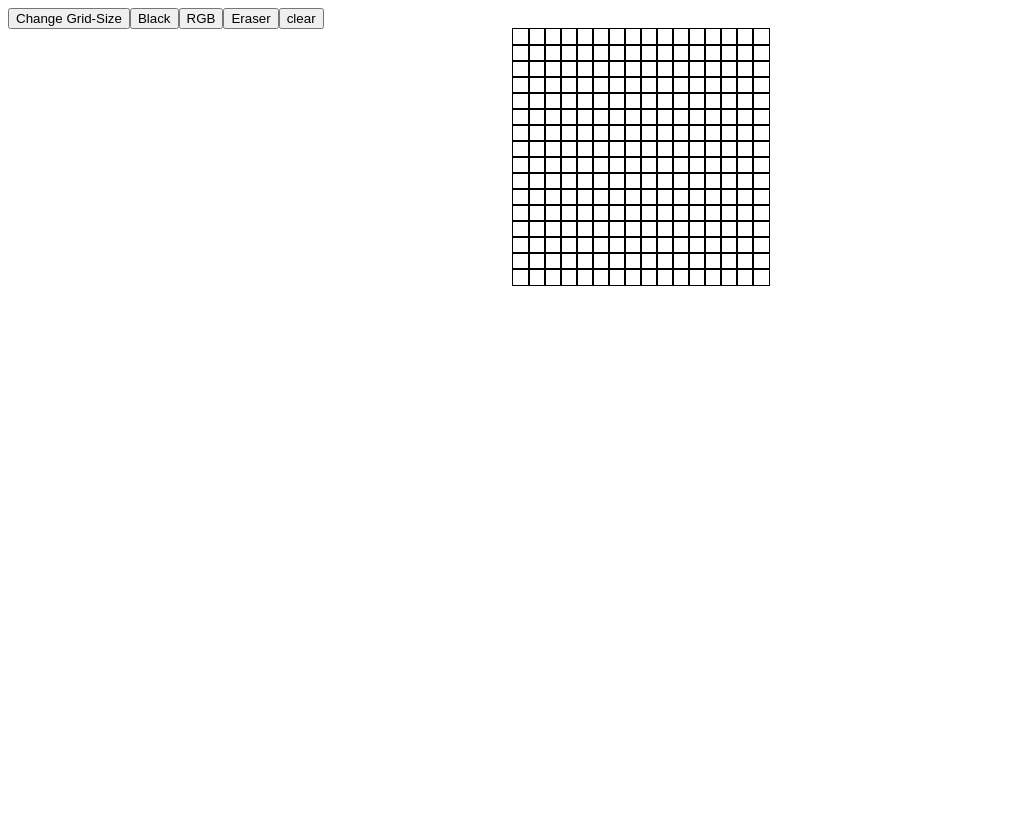
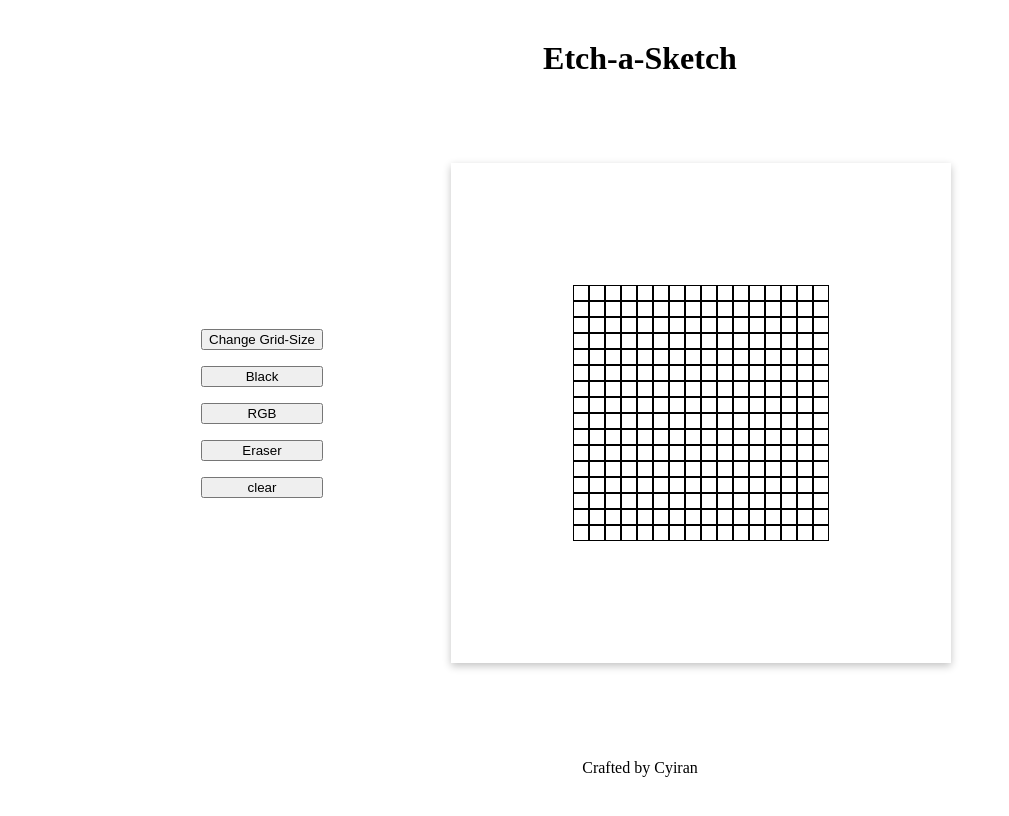
Before and after one commit to Farzadin/Etch-A-Sketch, a plain HTML site: page index.html in a window 1280 px wide. Shown: the whole page, without its empty margins (0-1009 px from the left). Drawn offline with Linux system fonts and the light colour scheme.

Commit message:
style(ui): :art: New uncompleted layout has been given to webpage
made few changes to DOM tree so I could layout the webpage

```diff
--- a/index.html
+++ b/index.html
@@ -9,10 +9,16 @@
     <script src="./main.js" defer></script>
   </head>
   <body>
-    <header></header>
+    <div class="grid-page"></div>
+    <header>
+      <h1>Etch-a-Sketch</h1>
+    </header>
     <main>
       <div class="btn-container"></div>
+      <div class="wrapper"></div>
     </main>
-    <footer></footer>
+    <footer>
+      <p>Crafted by Cyiran</p>
+    </footer>
   </body>
 </html>
--- a/main.js
+++ b/main.js
@@ -1,7 +1,11 @@
+// grid page
+const gridPage = document.querySelector(".grid-page");
 // header
 const header = document.querySelector("header");
 // main
 const main = document.querySelector("main");
+// wrapper
+const wrapper = document.querySelector(".wrapper");
 // footer
 const footer = document.querySelector("footer");
 
@@ -153,10 +157,16 @@ btn.addEventListener("click", (event) => {
   }
 });
 
-main.appendChild(container);
 main.appendChild(msg);
+
+wrapper.appendChild(container);
+
 buttons.appendChild(btn);
 buttons.appendChild(black);
 buttons.appendChild(rgb);
 buttons.appendChild(eraser);
 buttons.appendChild(clear);
+
+gridPage.appendChild(header);
+gridPage.appendChild(main);
+gridPage.appendChild(footer);
--- a/style.css
+++ b/style.css
@@ -1,11 +1,56 @@
+.grid-page {
+  display: grid;
+  grid-gap: 5rem;
+  grid-template-columns: repeat(auto-fit, minmax(100px, 1fr));
+  grid-template-rows: 100px 450px 100px;
+  grid-template-areas:
+    "h h h h h h h"
+    "m m m m m m m"
+    "f f f f f f f";
+}
+
+header {
+  grid-area: h;
+  display: flex;
+  margin: 0;
+  align-items: center;
+  justify-content: center;
+}
+
+main {
+  grid-area: m;
+  display: flex;
+  gap: 8rem;
+  margin: 0 auto;
+  align-items: center;
+}
+
+footer {
+  grid-area: f;
+  display: flex;
+  align-items: center;
+  justify-content: center;
+}
+
 .container > div {
   border: 1px solid black;
-  width: 16px;
-  height: 16px;
+}
+
+.wrapper {
+  display: flex;
+  align-items: center;
+  justify-content: center;
+  box-shadow: rgb(0 0 0 / 24%) 0px 3px 8px;
+  width: 500px;
+  height: 500px;
 }
 
 .container {
   display: grid;
-  justify-content: center;
-  align-items: center;
 }
+
+.btn-container {
+  display: flex;
+  flex-direction: column;
+  gap: 1rem;
+}
```
